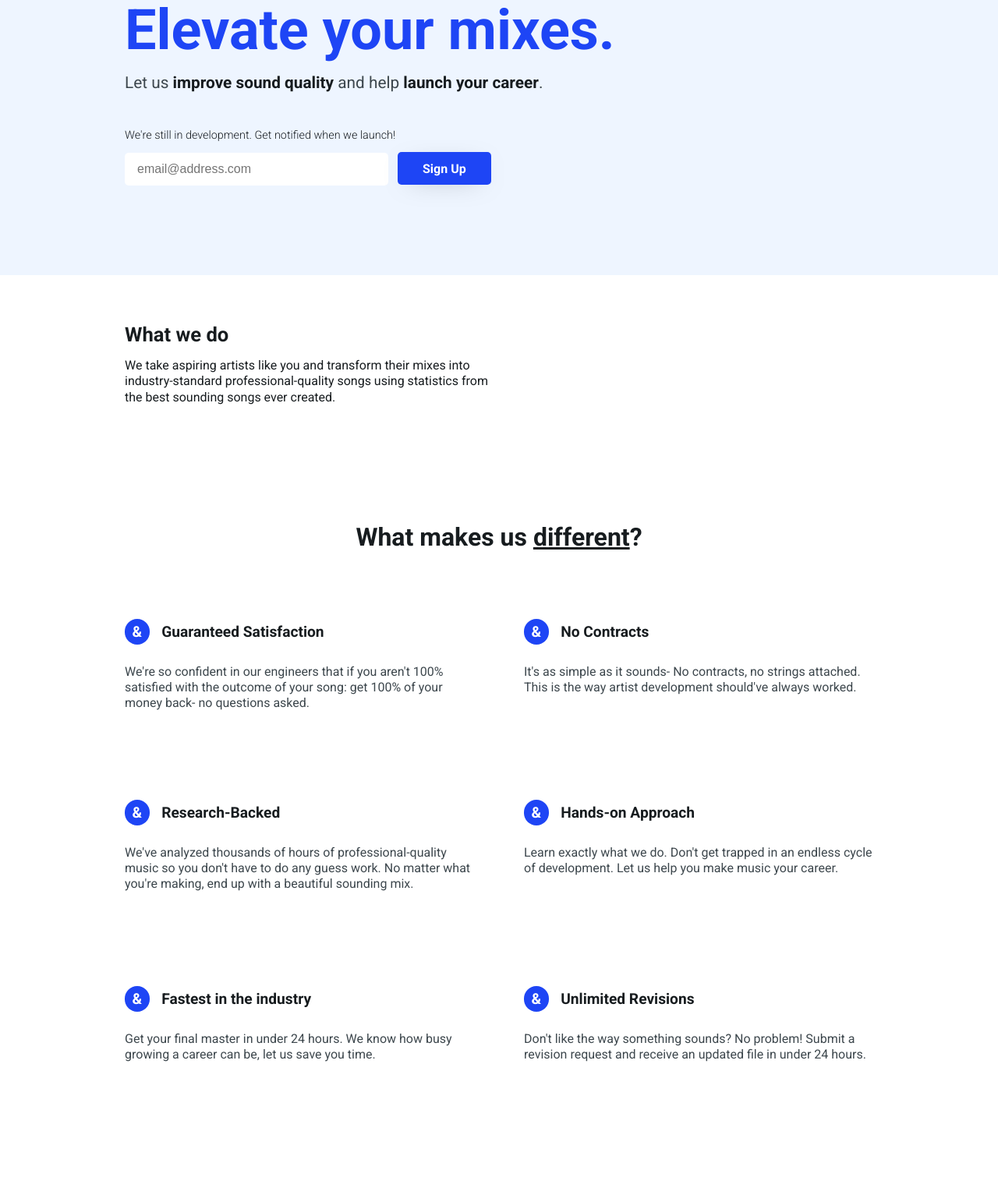
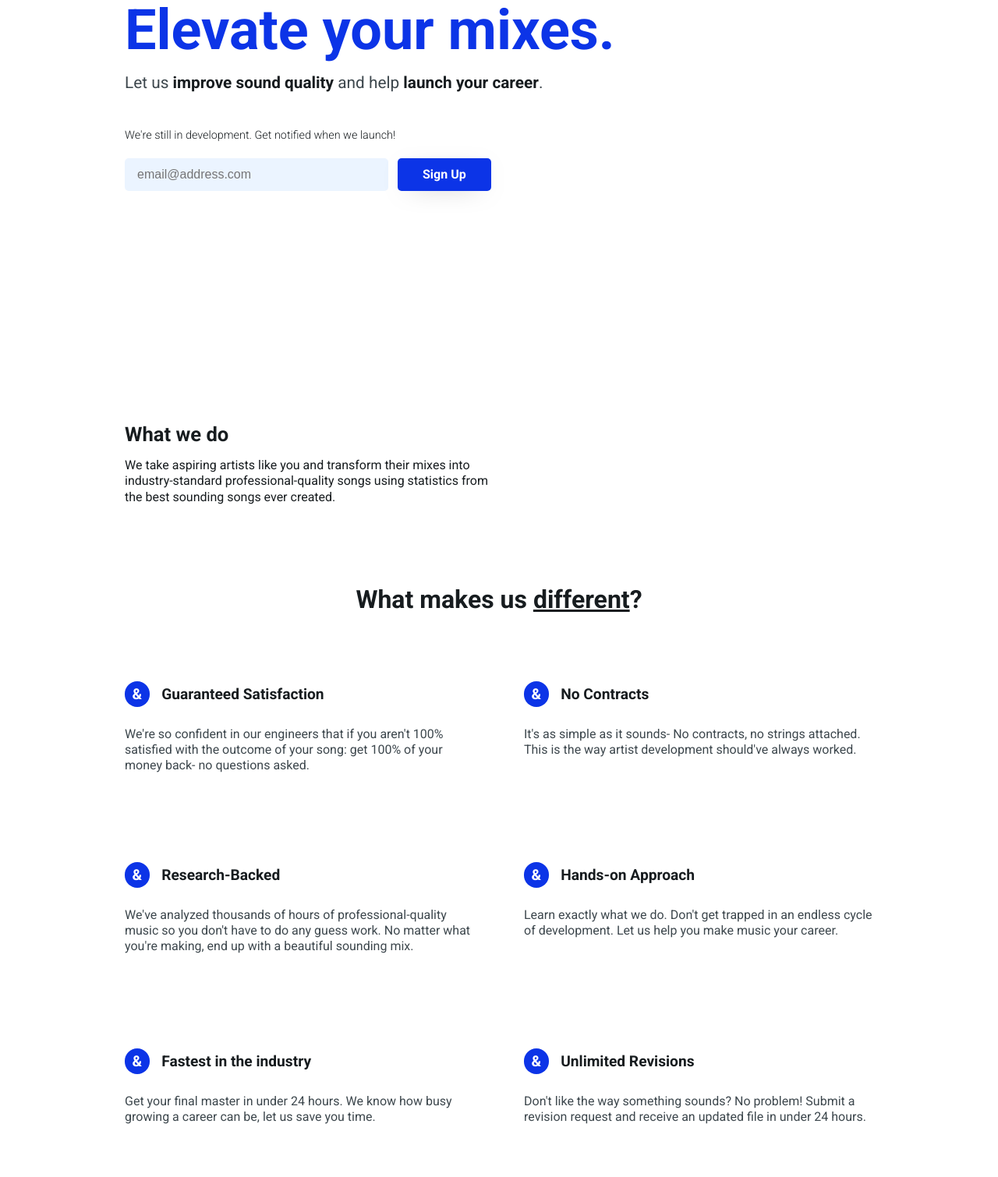
Before and after one commit to andfoster/andfoster.github.com, a website: page public/index.html in a window 1280 px wide. Shown: the part 227-1737 px from the top of the page at 78% size. Drawn offline with Linux system fonts and the light colour scheme.

Commit message:
color change and remove of color background

```diff
--- a/public/style/index.scss
+++ b/public/style/index.scss
@@ -3,11 +3,11 @@
 $green: #00CC66;
 $purple: #6008b8;
 $yellow: #FFE666;
-$blue: #1e45f5;
+$blue: #0c34e7;
 
 $black: #171c1f;
 $gray: #3D474D;
-$ghost: #eef5ff;
+$ghost: #ebf4ff;
 $offwhite: #ececec;
 $white: #ffffff;
 
@@ -29,7 +29,7 @@ a {
 div#background-color {
     width: 100%;
     height: 580px;
-    background: $ghost;
+    // background: $ghost;
     margin: 0;
     padding: 0;
 }
@@ -155,7 +155,7 @@ div#landing-parent {
         div#sign-up-parent {
 
             p#desc {
-                padding: 2em 0 1em 0;
+                padding: 2em 0 1.5em 0;
                 color: $black;
                 font-size: .9em;
                 font-family: 'Roboto', sans-serif;
@@ -169,6 +169,7 @@ div#landing-parent {
                 height: 40px;
                 padding-left: 1em;
                 font-size: 1em;
+                background: $ghost;
             }
 
             button {
@@ -201,7 +202,7 @@ div#landing-parent {
 
 div#about-us-parent {
     width: clamp(480px, 75%, 2000px);
-    margin: 4em auto 0 auto;
+    margin: 12em auto 0 auto;
     font-family: 'Roboto', sans-serif;
 
     div#about-us-half {
@@ -226,7 +227,7 @@ div#about-us-parent {
 
 div#advantages-parent {
     width: clamp(480px, 75%, 2000px);
-    margin: 20rem auto 0 auto;
+    margin: 25em auto 0 auto;
 
     h2 {
         font-family: 'Roboto', sans-serif;
```
Also changed, not shown: public/index.html (+0 -2 lines), public/style/index.css, 1 other file.
